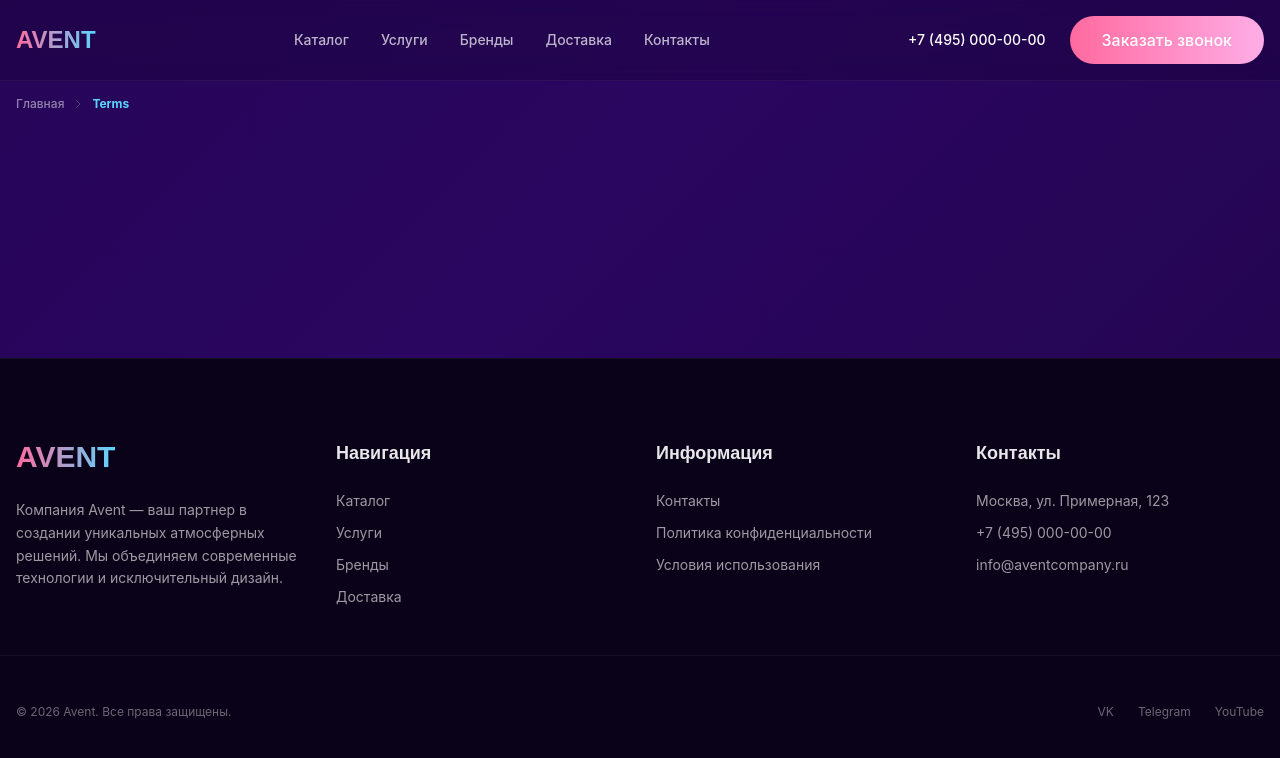
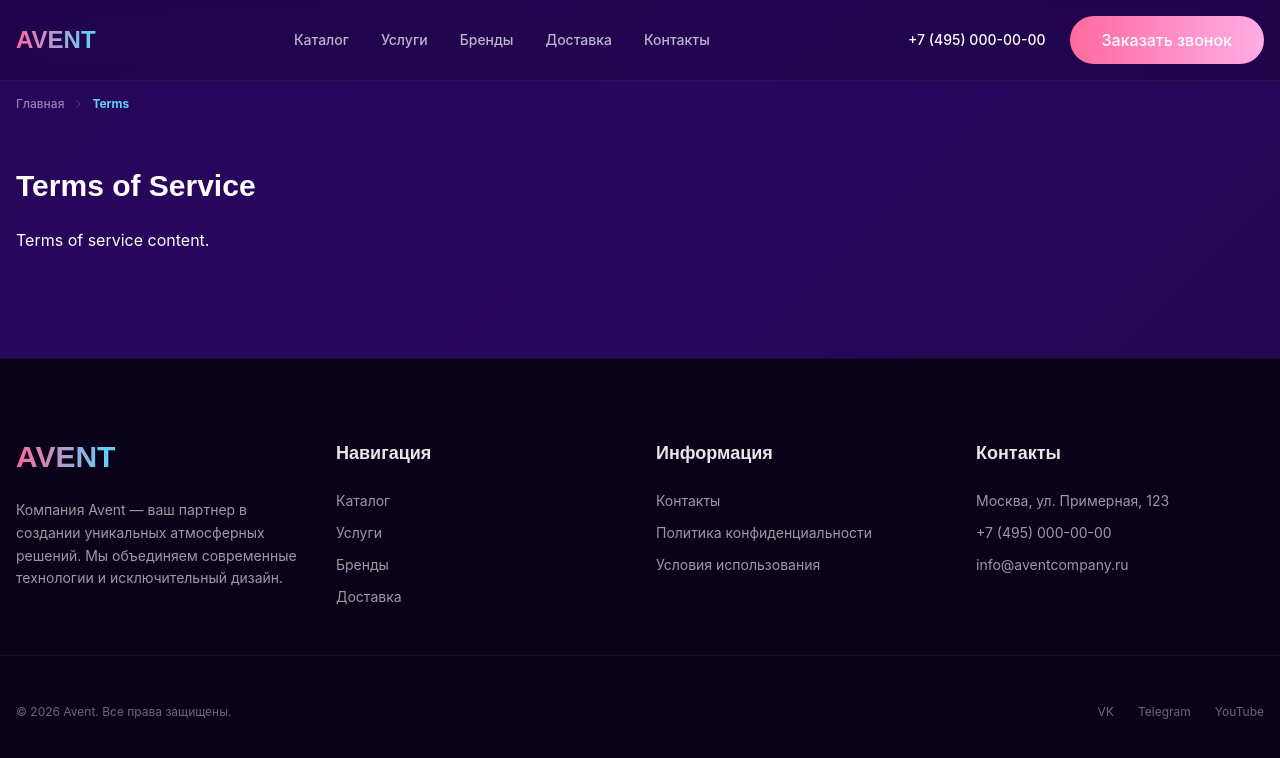
Before and after one commit to sosukii/doc, a Nuxt app: page /terms in a window 1280 px wide. Shown: the top 758 px of the page. Built offline with nearby package versions, Linux system fonts and the light colour scheme.

Commit message:
add privacy, terms pages stuck

```diff
--- /dev/null
+++ b/app/pages/privacy.vue
@@ -0,0 +1,6 @@
+<template>
+  <main class="container mx-auto px-4 py-10">
+    <h1 class="text-3xl font-bold mb-6">Privacy Policy</h1>
+    <p>Privacy policy content.</p>
+  </main>
+</template>
--- /dev/null
+++ b/app/pages/terms.vue
@@ -0,0 +1,6 @@
+<template>
+  <main class="container mx-auto px-4 py-10">
+    <h1 class="text-3xl font-bold mb-6">Terms of Service</h1>
+    <p>Terms of service content.</p>
+  </main>
+</template>
```
